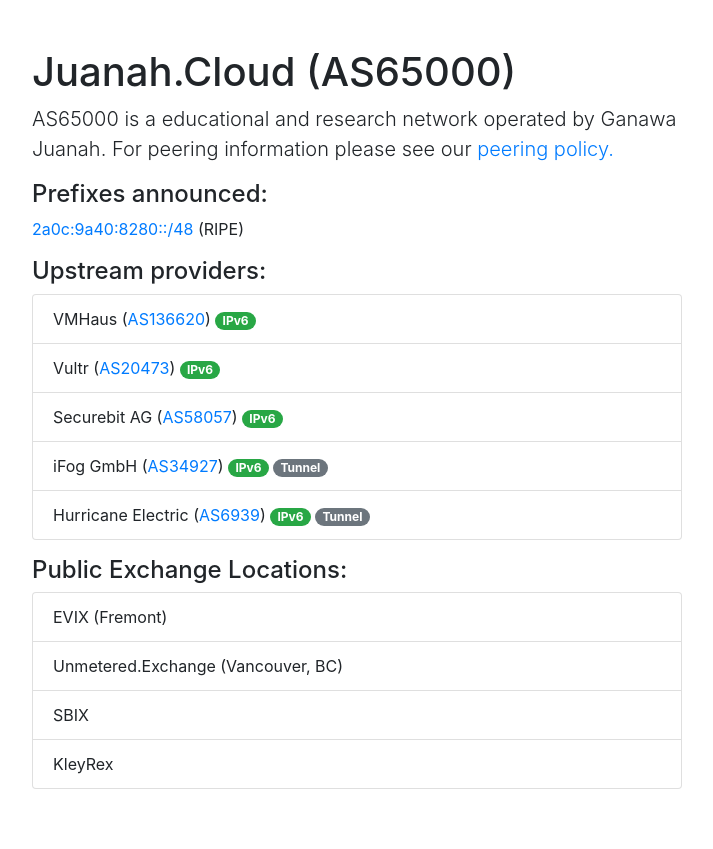
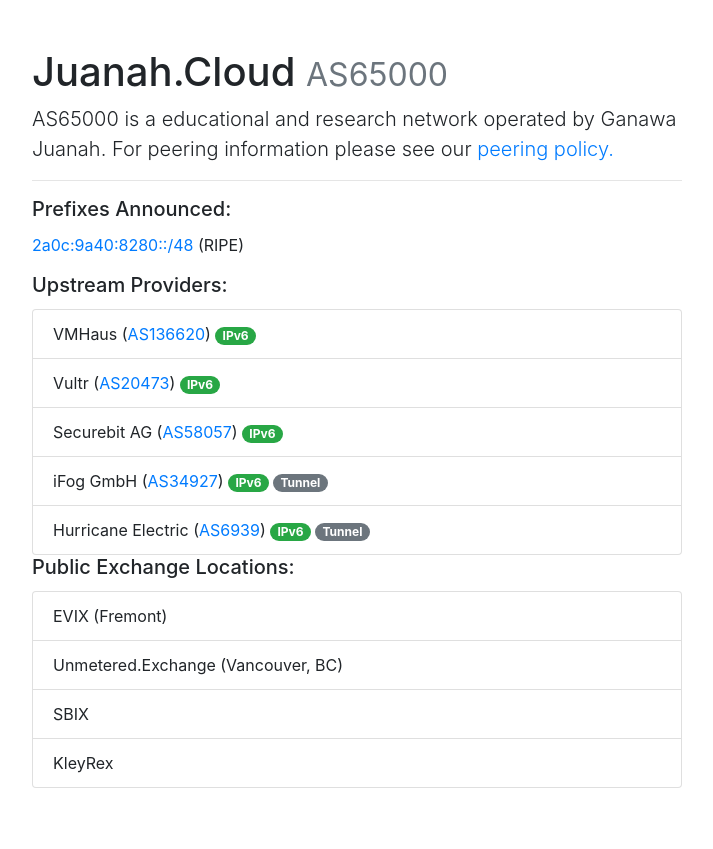
Before and after one commit to AS207414/asn_website, a Flask app: page / in a window 1280 px wide. Shown: the part 56-905 px from the top of the page, without its empty margins (283-996 px from the left). After the commit the page ends 844 px from the top, so only its background shows below. Run offline with Flask 2, Linux system fonts and the light colour scheme; some libraries are stand-ins or nearby versions.

Commit message:
added horizontal bar and minor editing

```diff
--- a/templates/index.html
+++ b/templates/index.html
@@ -63,14 +63,16 @@
     <!-- Begin page content -->
     <main role="main" class="container">
 
-        <h1 class="mt-5">Juanah.Cloud (AS65000)</h1>
+        <h1 class="mt-5">Juanah.Cloud <small class="text-muted">AS65000</small></h1>
         <p class="lead">AS65000 is a educational and research network operated by Ganawa Juanah.
         For peering information please see our <a href="{{ url_for('peering') }}">peering policy.</a></p>
 
-        <h4> Prefixes announced: </h4>
+        <hr/>
+
+        <h5 class="card-title"> Prefixes Announced: </h5>
         <p><a href="https://bgp.he.net/net/2a0c:9a40:8280::/48"> 2a0c:9a40:8280::/48</a> (RIPE) </p>
 
-        <h4> Upstream providers: </h4>
+        <h5 class="card-title"> Upstream Providers: </h5>
         <ul class="list-group">
 
           <li class="list-group-item">VMHaus (<a href="https://bgp.he.net/AS136620">AS136620</a>)
@@ -90,9 +92,9 @@
             <span class="badge badge-pill badge-success">IPv6</span>
             <span class="badge badge-pill badge-secondary">Tunnel</span>
           </li>
-        </ul><p></p>
+        </ul>
 
-        <h4> Public Exchange Locations: </h4>
+        <h5 class="card-title"> Public Exchange Locations: </h5>
         <ul class="list-group">
             <li class="list-group-item"> EVIX (Fremont) </li>
             <li class="list-group-item"> Unmetered.Exchange (Vancouver, BC) </li>
```
